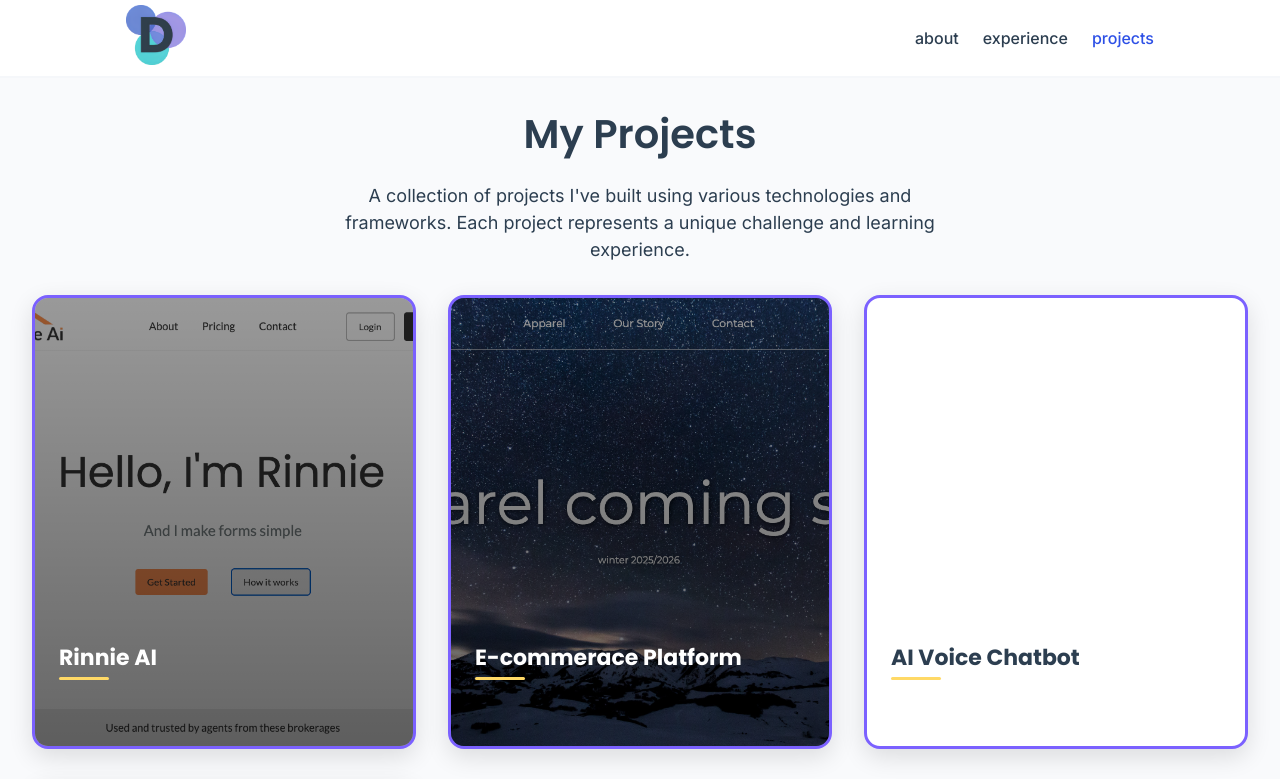
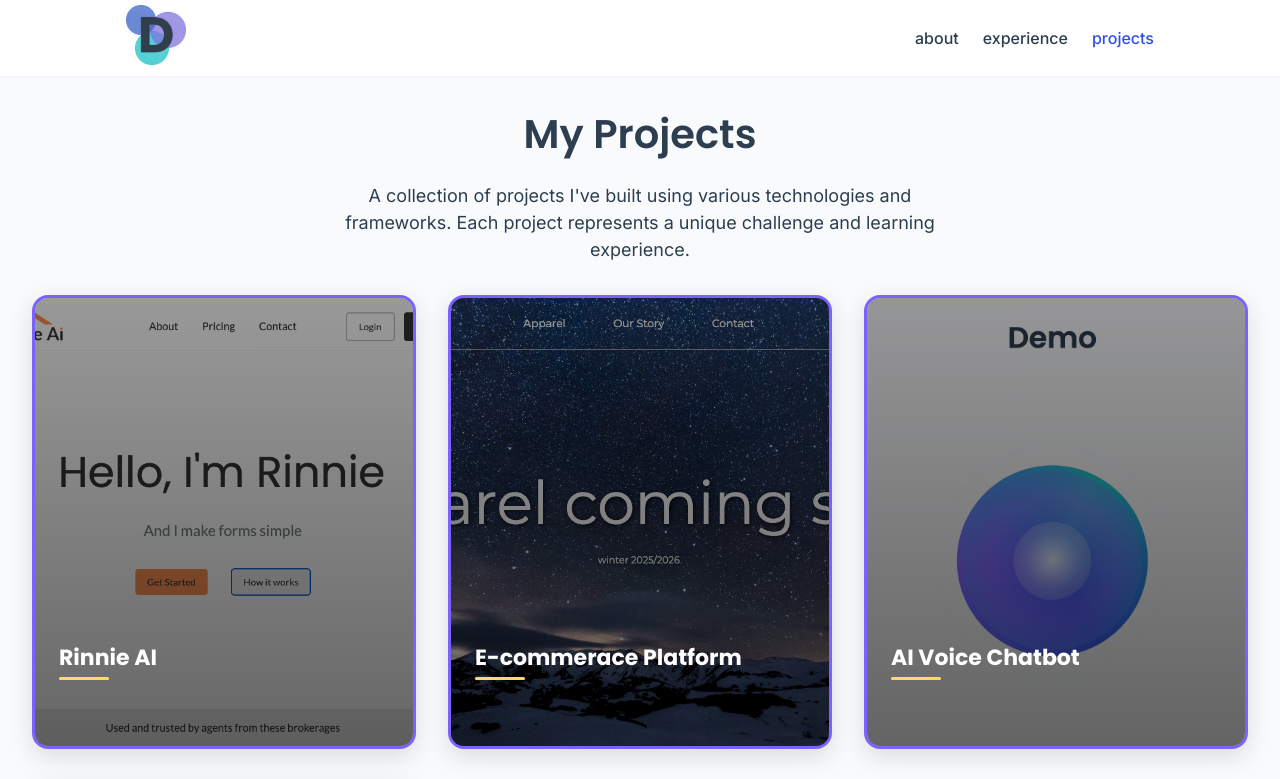
Before and after one commit to dedhaw/portfolio, a React (Vite) app: page /projects in a window 1280 px wide. Shown: the top 779 px of the page. Built offline with nearby package versions, Linux system fonts and the light colour scheme.

Commit message:
Update to demo images

```diff
--- a/src/views/Projects.tsx
+++ b/src/views/Projects.tsx
@@ -1,5 +1,6 @@
 import styled from 'styled-components';
 import ProjectCard from '../components/ProjectCard';
+import useCurrentMode from '../hooks/useCurrentMode';
 
 const Container = styled.div`
     min-height: 100vh;
@@ -44,33 +45,9 @@ const ProjectsSection = styled.section`
     width: 100%;
 `;
 
-const projects = [
-    {
-        title: "Rinnie AI",
-        description: "",
-        backgroundImage: "/rinnieai.png",
-        demoLink: "https://rinnie.ai",
-        learnMoreLink: "https://github.com/dedhaw/rinnieAppAmplify"
-    },
-    {
-        title: "E-commerace Platform",
-        description: "",
-        backgroundImage: "/algsnow.png",
-        demoLink: "https://algsnow.com",
-        learnMoreLink: "https://github.com/dedhaw/silver-train"
-    },
-    {
-        title: "AI Voice Chatbot",
-        description: "",
-        learnMoreLink: "https://github.com/dedhaw/turbo-journey"
-    },
-    {
-        title: "DevCode VSCode Extension",
-        description: "",
-    }
-];
+export default function Projects () {
+    const isDarkMode = useCurrentMode();
 
-export default function Projects () {
     return (
         <Container>
             <Header>
@@ -83,16 +60,34 @@ export default function Projects () {
 
             <ProjectsSection>
                 <ProjectsGrid>
-                    {projects.map((project, index) => (
-                        <ProjectCard
-                            key={index}
-                            title={project.title}
-                            description={project.description}
-                            backgroundImage={project.backgroundImage}
-                            demoLink={project.demoLink}
-                            learnMoreLink={project.learnMoreLink}
-                        />
-                    ))}
+                    <ProjectCard
+                        title="Rinnie AI"
+                        description=""
+                        backgroundImage="/rinnieai.png"
+                        demoLink="https://rinnie.ai"
+                        learnMoreLink="https://github.com/dedhaw/rinnieAppAmplify"
+                    />
+                    <ProjectCard
+                        title="E-commerace Platform"
+                        description=""
+                        backgroundImage="/algsnow.png"
+                        demoLink="https://algsnow.com"
+                        learnMoreLink="https://github.com/dedhaw/silver-train"
+                    />
+                    <ProjectCard
+                        title="AI Voice Chatbot"
+                        description=""
+                        backgroundImage={isDarkMode ? "demoDM.png" : "demo.png"}
+                        demoLink="https://dev-dhawan.com/voicechat"
+                        learnMoreLink="https://github.com/dedhaw/turbo-journey"
+                    />
+                    <ProjectCard
+                        title="DevCode VSCode Extension"
+                        description=""
+                        // backgroundImage=""
+                        // demoLink=""
+                        // learnMoreLink=""
+                    />
                 </ProjectsGrid>
             </ProjectsSection>
         </Container>
```
Also changed, not shown: public/demo.png (added), public/demoDM.png (added).
